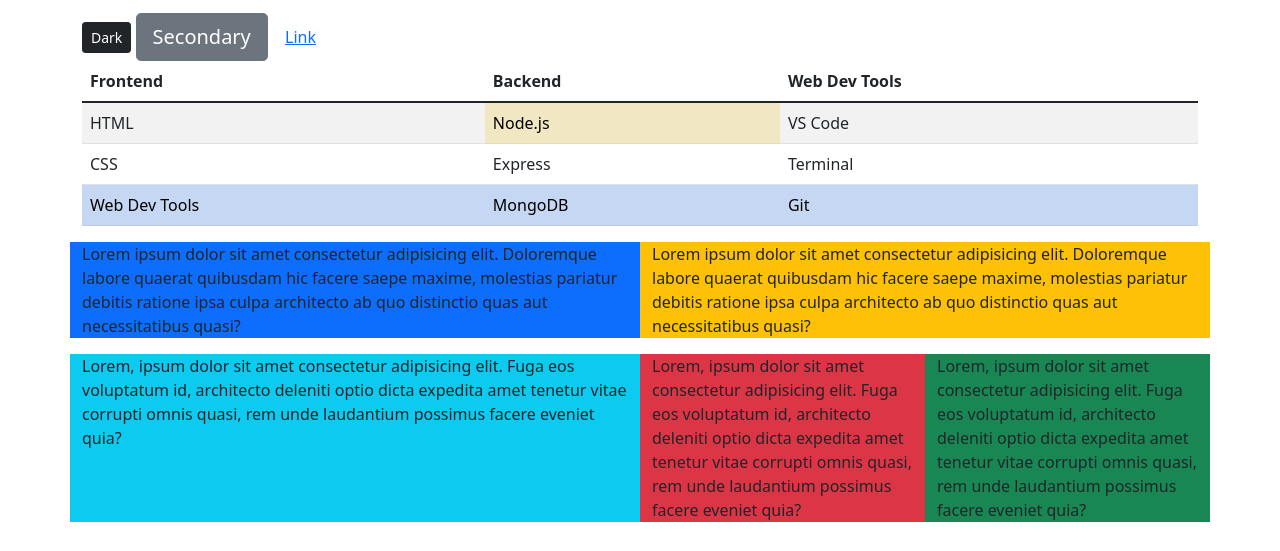
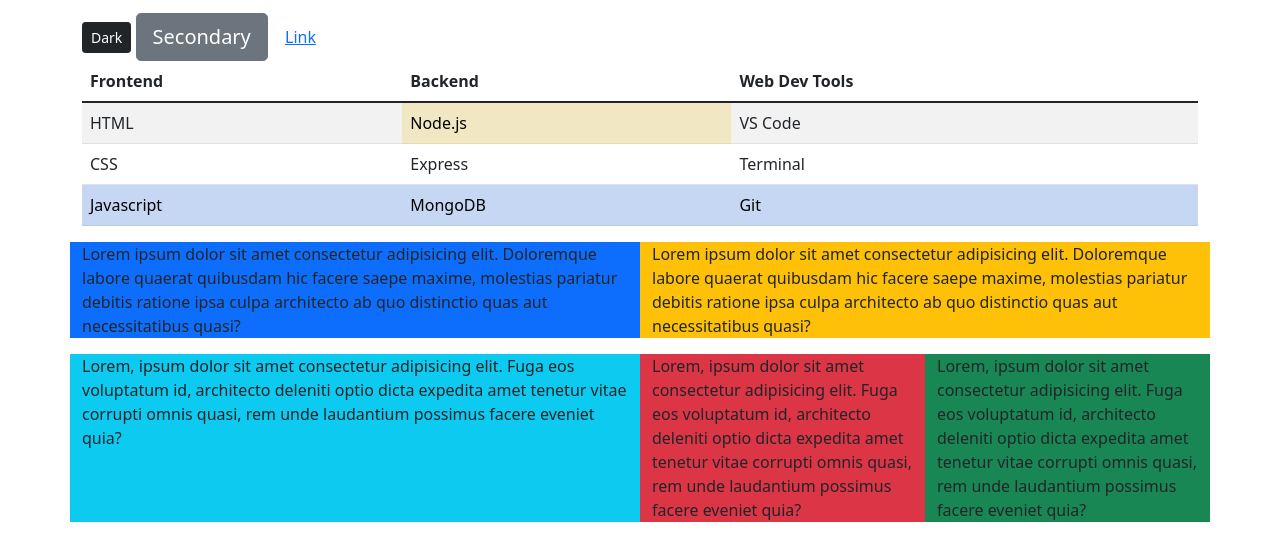
Before and after one commit to ColbyCorder/BootstrapExercise, a plain HTML site: page index.html in a window 1280 px wide. Shown: the part 249-800 px from the top of the page. Drawn offline with nearby package versions, Linux system fonts and the light colour scheme.

Commit message:
Updated Projet

```diff
--- a/index.html
+++ b/index.html
@@ -69,6 +69,7 @@
                     <th>Web Dev Tools</th>
                 </tr>
             </thead>
+            <tbody>
               <tr>
                 <td>HTML</td>
                 <td class="table-warning">Node.js</td>
@@ -80,10 +81,11 @@
                 <td>Terminal</td>
               </tr>
               <tr class="table-primary">
-              <td>Web Dev Tools</td>
+                <td>Javascript</td>
                 <td>MongoDB</td>
                 <td>Git</td>
               </tr>
+            </tbody>
         </table>
 
         <!-- Bonus -->
@@ -98,7 +100,6 @@
             <p class="bg-success col-3">Lorem, ipsum dolor sit amet consectetur adipisicing elit. Fuga eos voluptatum id, architecto deleniti optio dicta expedita amet tenetur vitae corrupti omnis quasi, rem unde laudantium possimus facere eveniet quia?</p>
         </section>
     </div>
+    <script src="https://cdn.jsdelivr.net/npm/bootstrap@5.1.3/dist/js/bootstrap.bundle.min.js" integrity="sha384-ka7Sk0Gln4gmtz2MlQnikT1wXgYsOg+OMhuP+IlRH9sENBO0LRn5q+8nbTov4+1p" crossorigin="anonymous"></script>
 </body>
-
-<script src="https://cdn.jsdelivr.net/npm/bootstrap@5.1.3/dist/js/bootstrap.bundle.min.js" integrity="sha384-ka7Sk0Gln4gmtz2MlQnikT1wXgYsOg+OMhuP+IlRH9sENBO0LRn5q+8nbTov4+1p" crossorigin="anonymous"></script>
 </html>
```
Lines whose indentation alone changed are shown as unchanged.
